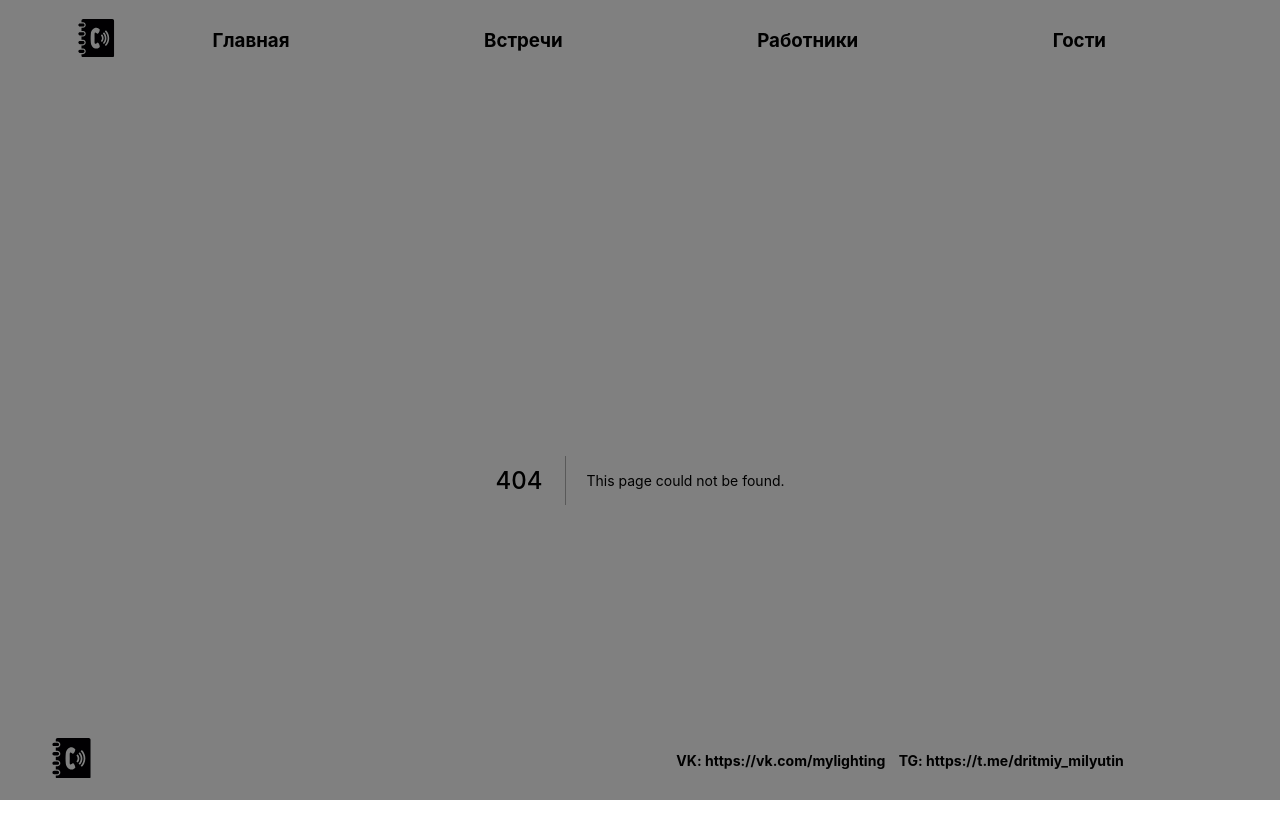
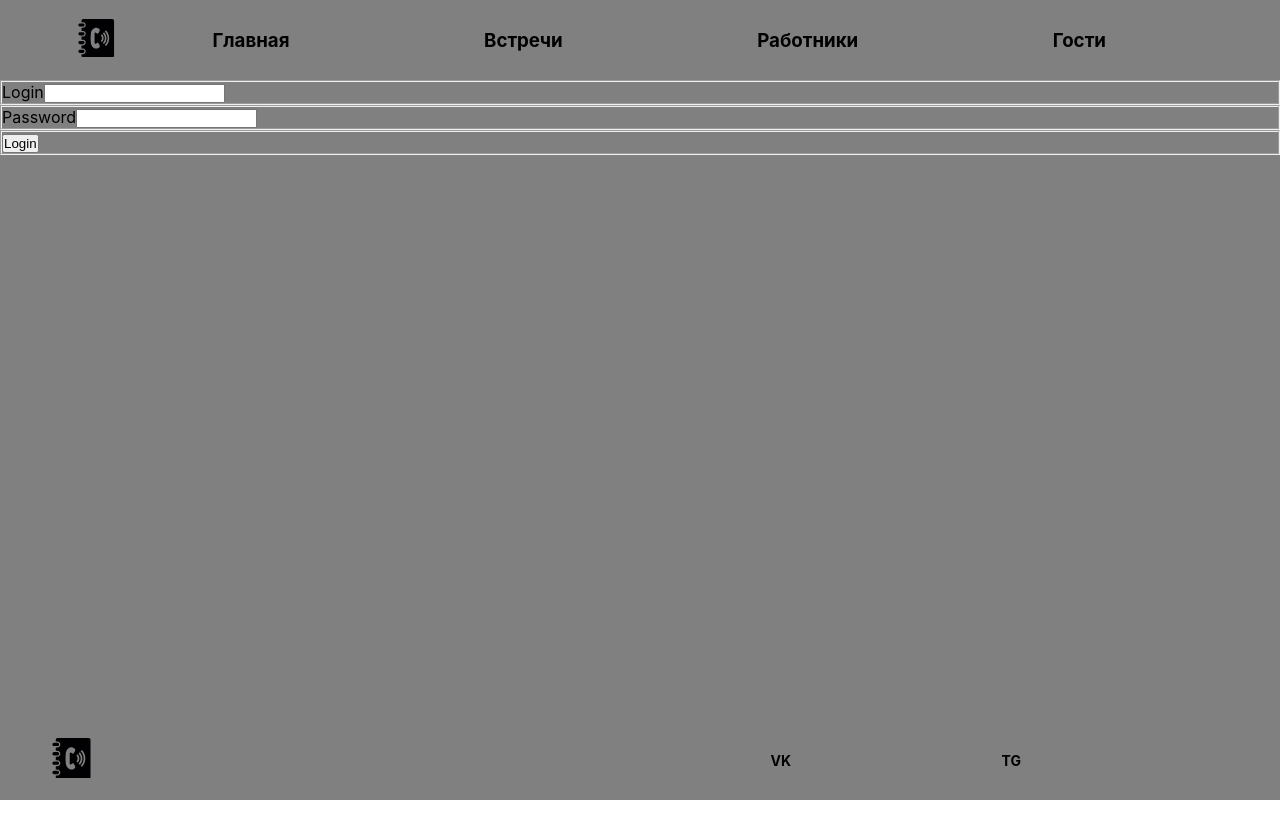
Before and after one commit to DmitriyGj/meet_manager, a Next.js app: page /login in a window 1280 px wide. Before the commit this address had no page. Shown: the top 838 px of the page. After the commit the page ends 800 px from the top, so only its background shows below. Built offline with nearby package versions, Linux system fonts and the light colour scheme; no server answers.

Commit message:
added auth

```diff
--- a/package.json
+++ b/package.json
@@ -15,6 +15,8 @@
     "@svgr/cli": "^6.2.1",
     "@svgr/webpack": "^6.2.1",
     "classnames": "^2.3.1",
+    "cookie-cutter": "^0.2.0",
+    "cookies-next": "^2.0.4",
     "dotenv": "^16.0.0",
     "next": "12.1.0",
     "node-sass": "^7.0.1",
--- a/pages/employes/[id].tsx
+++ b/pages/employes/[id].tsx
@@ -88,8 +88,6 @@ export const getServerSideProps : GetServerSideProps = async(ctx) => {
     const {id} = ctx.query;
     const selectOptions = await PostAPI.getPosts();
     const employeInfo = await EmployeAPI.getEmployeById(id as string);
-    console.log(selectOptions)
-    console.log(employeInfo)
 
     return {
         props: {
--- /dev/null
+++ b/pages/login.tsx
@@ -0,0 +1,54 @@
+import { useRouter } from "next/router";
+import { ChangeEventHandler, MouseEventHandler, useState } from "react";
+import AuthAPI from "../public/src/API/AuthAPI";
+import { setCookies } from 'cookies-next'
+
+const LoginPage = () => {
+    const router = useRouter();
+    const [userInfo, setUserInfo] = useState({LOGIN:'', PASSWORD:''});
+    const changeInputHandler:ChangeEventHandler<HTMLInputElement> = ({target}) => setUserInfo({...userInfo,[target.name]: target.value})
+    const clickLoginHandler: MouseEventHandler  = (e) => {
+        e.preventDefault();
+        (async() => {
+            try {
+                const token = await AuthAPI.authUser(userInfo) as string;
+                if(token){
+                    setCookies('token', token)
+                    router.push('/')
+                }
+            }
+            catch(e){
+                alert(e);
+            }
+        })()
+
+    }
+
+    return(<form>
+                <fieldset>
+                    <label htmlFor="LOGIN">
+                        Login
+                    </label>
+                    <input id='LOGIN'
+                            name="LOGIN"
+                            type="text"
+                            onChange={changeInputHandler}
+                            value={userInfo.LOGIN} />
+                </fieldset>
+                <fieldset>
+                    <label htmlFor="PASSWORD">
+                        Password
+                    </label>
+                    <input id='PASSWORD'
+                            name="PASSWORD"
+                            type="text"
+                            onChange={changeInputHandler}
+                            value={userInfo.PASSWORD} />
+                </fieldset>
+                <fieldset>
+                    <button onClick={clickLoginHandler}>Login</button>
+                </fieldset>
+            </form>)
+}
+
+export default LoginPage;
--- /dev/null
+++ b/public/src/API/AuthAPI.ts
@@ -0,0 +1,32 @@
+import { stringify } from 'querystring';
+import {baseURL} from '../constants';
+
+interface ILoginInfo {
+    LOGIN:string,
+    PASSWORD: string
+}
+
+class AuthAPI {
+
+    baseURL = `${baseURL}/api/auth`;
+
+    authUser = async (LoginInfo : ILoginInfo) => {
+        try{
+            const res = await fetch(`${this.baseURL}`,{
+                method:'POST',
+                mode:'cors',
+                headers:{
+                    'Content-Type':'application/json',
+                                    },
+                body:JSON.stringify(LoginInfo)
+            });
+            const parsedData = await res.json();
+            return parsedData.token;
+        }
+        catch(e) {
+            console.log(e);
+        }
+    }
+}
+
+export default new AuthAPI()
--- a/public/src/HOC/Layout/Layout.tsx
+++ b/public/src/HOC/Layout/Layout.tsx
@@ -1,4 +1,4 @@
-import { FC, ReactNode } from "react";
+import { FC, ReactNode, useEffect, useState } from "react";
 import style from './Layout.module.scss'
 import { Header } from './Header/Header';
 import { Footer } from './Footer/Footer';
@@ -10,6 +10,12 @@ interface ILayoutProps {
 }
 
 export const Layout = ({children} : ILayoutProps ) => {
+    const [showNav, setShowNav ] = useState();
+
+    useEffect(() => {
+
+    });
+
     return(<div className={style.Layout}>
         <Header logo = {<Logo/>}className = { style.Header } />
             <div className = { style.Body } >
@@ -17,8 +23,8 @@ export const Layout = ({children} : ILayoutProps ) => {
             </div>
         <Footer logo = {<Logo/>} className = { style.Footer }>
             <div>
-                <ExtendedLink title={`VK: ${'https://vk.com/mylighting'}`} href={'https://vk.com/mylighting'}/>
-                <ExtendedLink title={`TG: ${'https://t.me/dritmiy_milyutin'}`} href={'https://t.me/dritmiy_milyutin'}/>
+                <ExtendedLink title={`VK`} href={'https://vk.com/mylighting'}/>
+                <ExtendedLink title={`TG`} href={'https://t.me/dritmiy_milyutin'}/>
             </div>
         </Footer>
     </div>)
--- /dev/null
+++ b/public/src/constants/Cookie.consts.ts
@@ -0,0 +1,8 @@
+const cookieOptions = {
+    httpOnly: true,
+    maxAge: 2592000,
+    path: "/",
+    sameSite: "strict"
+};
+
+export { cookieOptions};
--- a/public/src/constants/index.ts
+++ b/public/src/constants/index.ts
@@ -1,3 +1,3 @@
 import { baseURL } from "./api.consts";
-
-export { baseURL}
+import { cookieOptions } from "./Cookie.consts";
+export { baseURL, cookieOptions}
```
Also changed, not shown: pages/employes/index.tsx (+22 -4 lines), pages/guests.tsx (+0 -8 lines), pages/index.tsx (+16 -2 lines), public/src/API/EmployeAPI.ts (+9 -3 lines), 1 other file (tests, documents, lock files or other folders).
